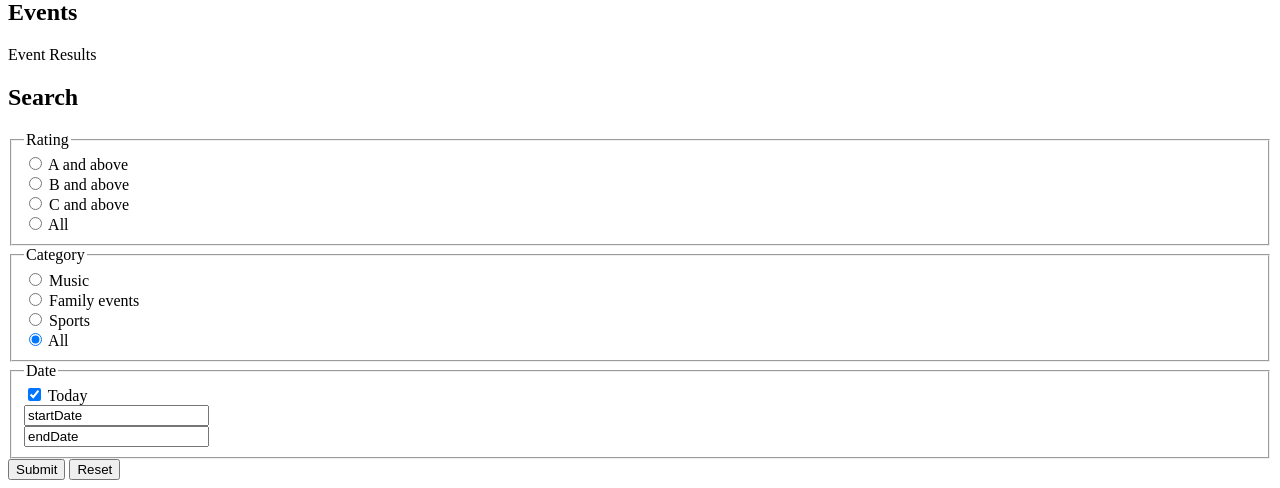
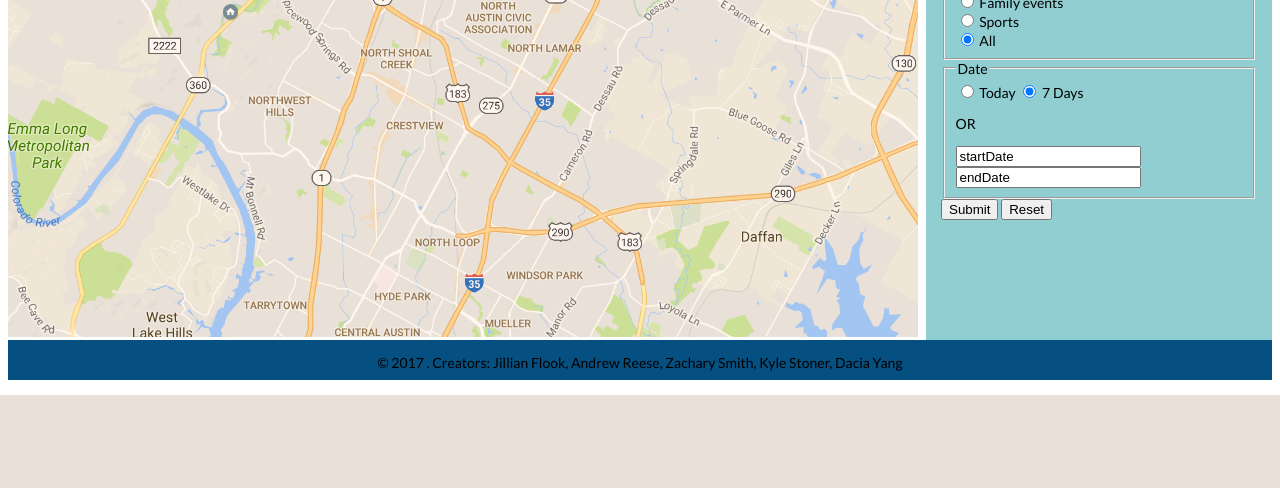
Before and after one commit to Kyleds63/MainProject1, a PHP site: page / in a window 1280 px wide. Shown: the part 405-893 px from the top of the page. After the commit the page ends 800 px from the top, so only its background shows below. Run offline with PHP 8.4, Linux system fonts and the light colour scheme; some libraries are stand-ins or nearby versions.

Commit message:
working html and css with flexbox

```diff
--- a/assets/css/style.css
+++ b/assets/css/style.css
@@ -1,6 +1,67 @@
+body{
+	font-family: 'Lato', sans-serif;
+	font-size: 14px;
+}
+
+h1, h2, h3{
+	font-family: 'Paytone One', sans-serif;
+}
 
 
-/* ------------------------ FLEX BOX --------------------- */
+header{
+	height: 80px;  /* this will effect the flex heigts*/
+	background-color: #054F81;
+}
+
+main {
+	width: 72%;
+}
+
+/*set witdth so img stays within the main. temp fix until replace with real map*/
+img{
+	width: 100%;
+}
+
+
+/* --------- right section styling  ------------- */
+
+aside {
+	width: 25%;
+	background-color: #91CED2;
+	padding: 15px;
+}
+
+
+/*  --------- right section styling  -------------  */
+
+footer{
+	height: 40px;
+	background-color: #054F81;
+	text-align: center;
+}
+
+
+
+
+
+
+/* ------------------------ FLEX BOX ----------------------------------------------------------------------------- */
 body {
 	display: flex;
+	flex-wrap: wrap;
+	justify-content: space-between;
 }
+
+/* ---------- Flex header  ---------------*/
+header {
+	flex: 0 0 100%;
+}
+
+/* ---------- Flex main  ---------------*/
+
+/* ---------- Flex aside  ---------------*/
+
+/* ---------- Flex footer  ---------------*/
+footer {
+	flex: 0 0 100%;
+}
--- a/index.html
+++ b/index.html
@@ -2,14 +2,19 @@
 <html>
 <head>
 	<title>Go Safely</title>
+	<link rel="stylesheet" type="text/css" href="assets/css/.reset.css">
+	<link href="https://fonts.googleapis.com/css?family=Lato|Paytone+One" rel="stylesheet">
+	<link rel="stylesheet" type="text/css" href="assets/css/style.css">
 </head>
 <body>
 	<header>
 		<h1>Go Safely</h1>
 	</header>
 	<main>
-		<img src="http://fillmurray.com/600/600">
+		<img src="assets/images/mapHolder.png">
 	</main>
+
+	<!-- Right column -->
 	<aside>
 		<section class="events">
 			<h2>Events</h2>
@@ -34,14 +39,36 @@
 				</fieldset>
 				<fieldset>
 				<legend>Date</legend>
-					<input type="checkbox" name="today" value="today" checked="checked"> Today<br>
-					<input type="text" name="startDate" value="startDate"><br>
-					<input type="text" name="endDate" value="endDate"><br>
+					<input type="radio" name="dateRadio" value="today"> Today
+					<input type="radio" name="dateRadio" value="week" checked> 7 Days<br>
+					<p>OR</p>
+					<input type="text" name="startDate" value="startDate">
+					<input type="text" name="endDate" value="endDate">
 				</fieldset>
 				<input type="submit" value="Submit">
 				<input type="reset" value="Reset">
 			</form>
 		</section>
 	</aside>
+
+	<!-- footer -->
+	<footer>
+		<p>&copy; 2017 . Creators: Jillian Flook, Andrew Reese, Zachary Smith, Kyle Stoner, Dacia Yang </p>
+	</footer>
+
+
+
+
+
+	<!-- Jquery  -->
+    <script src="https://ajax.googleapis.com/ajax/libs/jquery/2.2.4/jquery.min.js"></script>
+
+    <!-- Firebase -->
+    <script src="https://www.gstatic.com/firebasejs/3.7.4/firebase.js"></script>
+
+    <!-- Personal  -->
+    <script type="text/javascript" src="assets/javascript/app.js"></script>
+    <script type="text/javascript" src="assets/javascript/logic.js"></script>
+    <script type="text/javascript" src="assets/javascript/styling.js"></script>
 </body>
 </html>
```
Also changed, not shown: assets/images/mapHolder.png (added), 1 other file.
